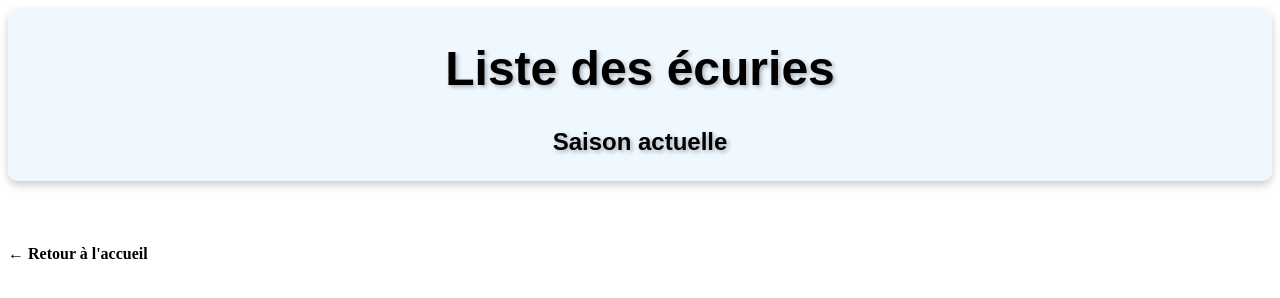
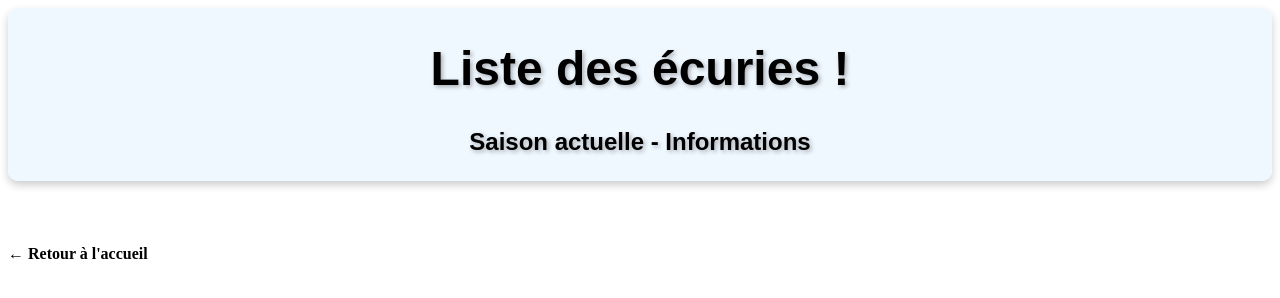
Before and after one commit to Sterennggn/f1_api-node, a website: page public/constructors.html in a window 1280 px wide. Drawn offline with nearby package versions, Linux system fonts and the light colour scheme; no server answers; a web font is replaced by a local one.

Commit message:
test update

```diff
--- a/public/constructors.html
+++ b/public/constructors.html
@@ -10,8 +10,8 @@
 <body>
 <header class="f1-header constructor-header">
     <div class="header-content">
-        <h1>Liste des écuries </h1>
-        <p>Saison actuelle </p>
+        <h1>Liste des écuries !</h1>
+        <p>Saison actuelle - Informations </p>
     </div>
 </header>
 
--- a/public/seasons.js
+++ b/public/seasons.js
@@ -10,4 +10,5 @@ footer.innerHTML += `<a href='/'>Retour au menu</a>`;
 document.body.appendChild(seasonList);
 document.body.appendChild(footer);
 
-//calendrier des courses (trouver si l'api le permet ou en trouver une autre sinon), et résultats déjà connus
+// calendrier des courses (trouver si l'api le permet ou en trouver une autre sinon), et résultats déjà connus
+// pilotes qui ont au moins gagnés un championnats et qui font partis de la saisons 2025 avec la date de leur win
--- a/public/style.css
+++ b/public/style.css
@@ -6,7 +6,6 @@
 * {
     margin: 0;
     padding: 0;
-
 }
 
 body {
```
Also changed, not shown: public/seasons.css (added).
